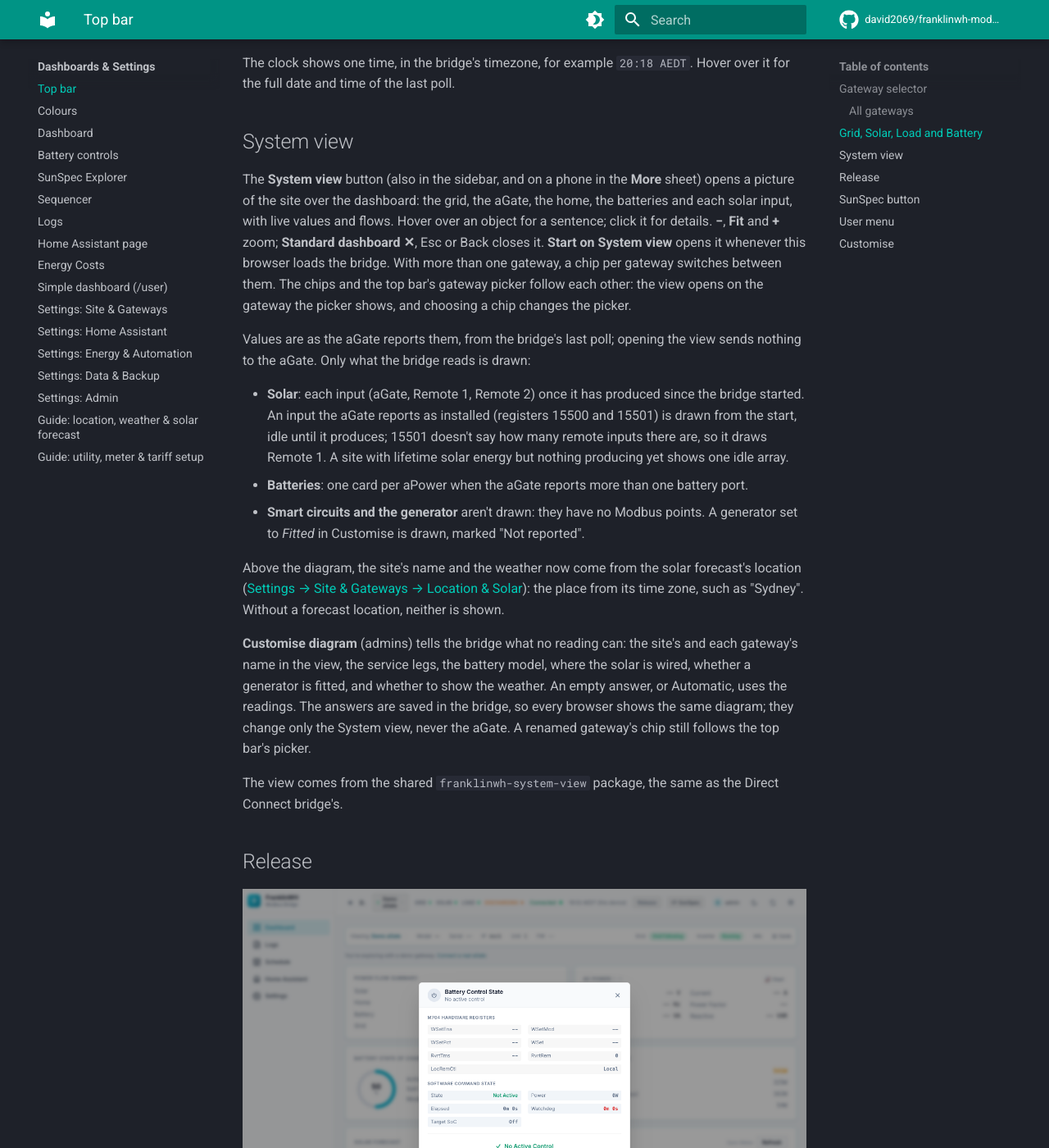
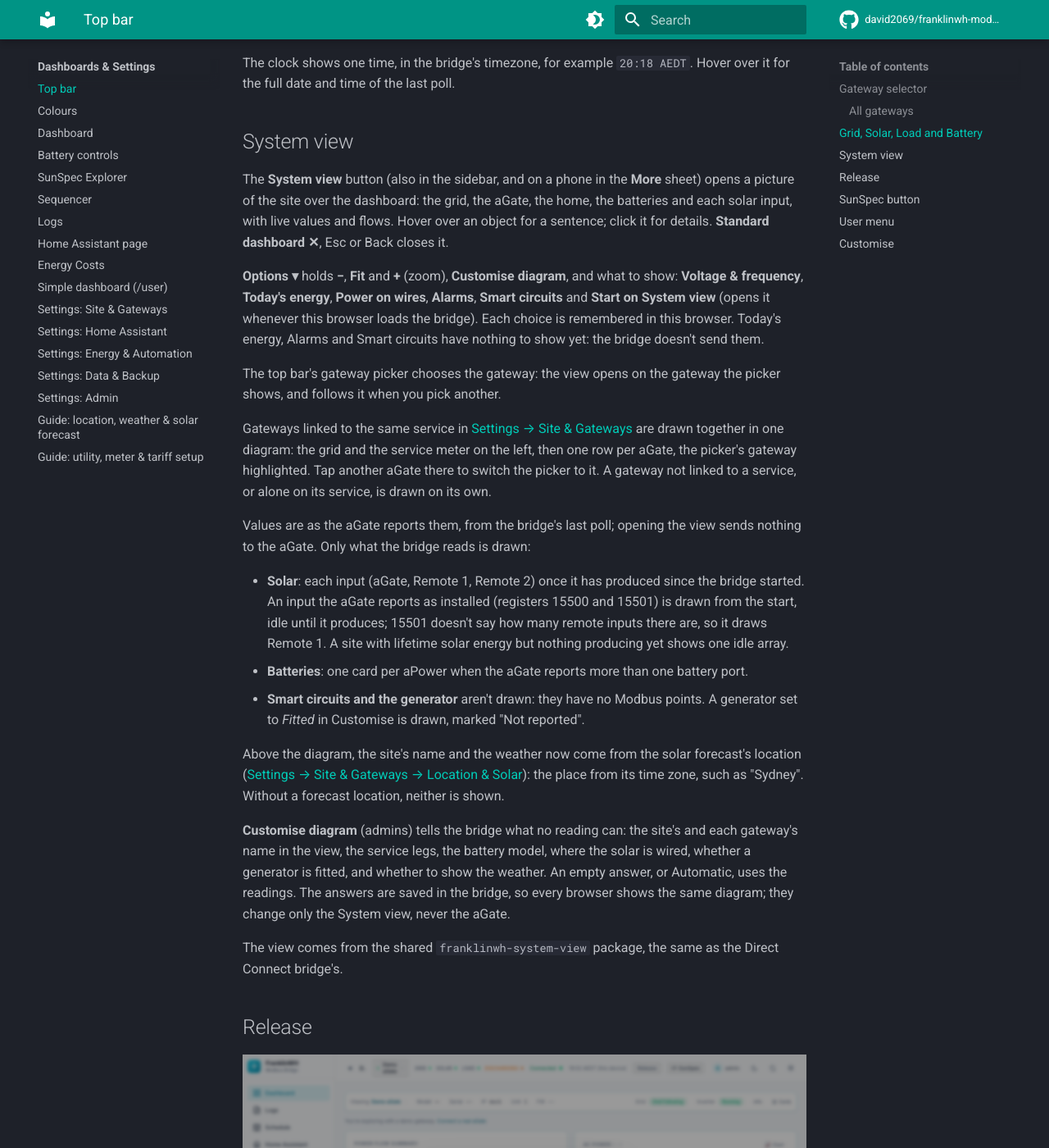
Before and after one commit to david2069/franklinwh-modbus-bridge, an MkDocs documentation site: the page built from docs/user/ui/top-bar.md, in a window 1280 px wide and 1400 px high, scrolled down 3275 px. Shown: the whole window at 82% size. Built offline with MkDocs 1.6.1 and Material for MkDocs 9.7.7, drawn with Linux system fonts in a browser that asks for light colours; comment, search, counter and statistics services are not loaded.

Commit message:
fix(system-view): working Options, top-bar gateway picker, one diagram per service (#528, #514) (#529)
Move to franklinwh-system-view 0.4.1 (the Direct Connect bridge's): its Options
menu works, gatewayChips: false drops the view's own gateway buttons so the top
bar's picker chooses, and gateways linked to the same service are drawn as one
site with the service meter.

Refs #528
Refs #514


Claude-Session: https://claude.ai/code/session_01Y16KzdPEVsgLsqKASFjb7K

Co-authored-by: david2069 <david2069@users.noreply.github.com>
Co-authored-by: Claude Opus 5.5 <noreply@anthropic.com>

```diff
--- a/docs/user/ui/top-bar.md
+++ b/docs/user/ui/top-bar.md
@@ -101,12 +101,22 @@ for the full date and time of the last poll.
 
 The **System view** button (also in the sidebar, and on a phone in the **More** sheet) opens a picture of the site over the
 dashboard: the grid, the aGate, the home, the batteries and each solar input, with live
-values and flows. Hover over an object for a sentence; click it for details. **−**, **Fit**
-and **+** zoom; **Standard dashboard ✕**, Esc or Back closes it. **Start on System view**
-opens it whenever this browser loads the bridge. With more than one gateway, a chip per
-gateway switches between them. The chips and the top bar's gateway picker follow each
-other: the view opens on the gateway the picker shows, and choosing a chip changes the
-picker.
+values and flows. Hover over an object for a sentence; click it for details.
+**Standard dashboard ✕**, Esc or Back closes it.
+
+**Options ▾** holds **−**, **Fit** and **+** (zoom), **Customise diagram**, and what to show:
+**Voltage & frequency**, **Today's energy**, **Power on wires**, **Alarms**, **Smart
+circuits** and **Start on System view** (opens it whenever this browser loads the bridge).
+Each choice is remembered in this browser. Today's energy, Alarms and Smart circuits have
+nothing to show yet: the bridge doesn't send them.
+
+The top bar's gateway picker chooses the gateway: the view opens on the gateway the picker
+shows, and follows it when you pick another.
+
+Gateways linked to the same service in [Settings → Site & Gateways](settings-site-gateways.md)
+are drawn together in one diagram: the grid and the service meter on the left, then one row
+per aGate, the picker's gateway highlighted. Tap another aGate there to switch the picker to
+it. A gateway not linked to a service, or alone on its service, is drawn on its own.
 
 Values are as the aGate reports them, from the bridge's last poll; opening the view sends
 nothing to the aGate. Only what the bridge reads is drawn:
@@ -128,8 +138,7 @@ Without a forecast location, neither is shown.
 gateway's name in the view, the service legs, the battery model, where the solar is wired,
 whether a generator is fitted, and whether to show the weather. An empty answer, or
 Automatic, uses the readings. The answers are saved in the bridge, so every browser shows
-the same diagram; they change only the System view, never the aGate. A renamed gateway's
-chip still follows the top bar's picker.
+the same diagram; they change only the System view, never the aGate.
 
 The view comes from the shared `franklinwh-system-view` package, the same as the Direct
 Connect bridge's.
--- a/pyproject.toml
+++ b/pyproject.toml
@@ -16,7 +16,7 @@ dependencies = [
     "fastapi>=0.111",
     "uvicorn[standard]>=0.30",
     "franklinwh-modbus>=0.10.1,<0.11",
-    "franklinwh-system-view>=0.2.3,<0.3",
+    "franklinwh-system-view>=0.4.1,<0.5",
     "aiosqlite>=0.20",
     "aiomqtt>=2.0",
     "pydantic>=2.7",
```
Also changed, not shown: CHANGELOG.md (+12 -0 lines), src/franklinwh_bridge/templates/index.html (+4 -3 lines), 2 other files.
